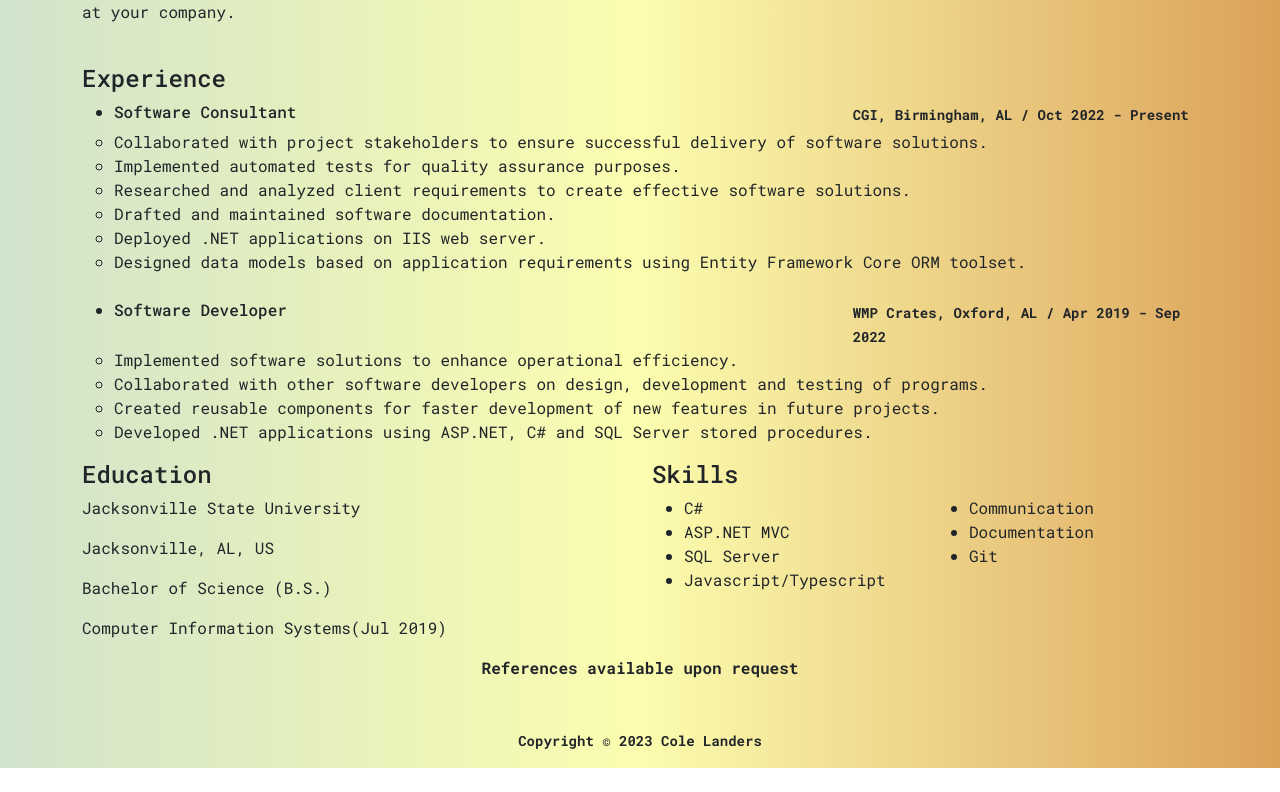
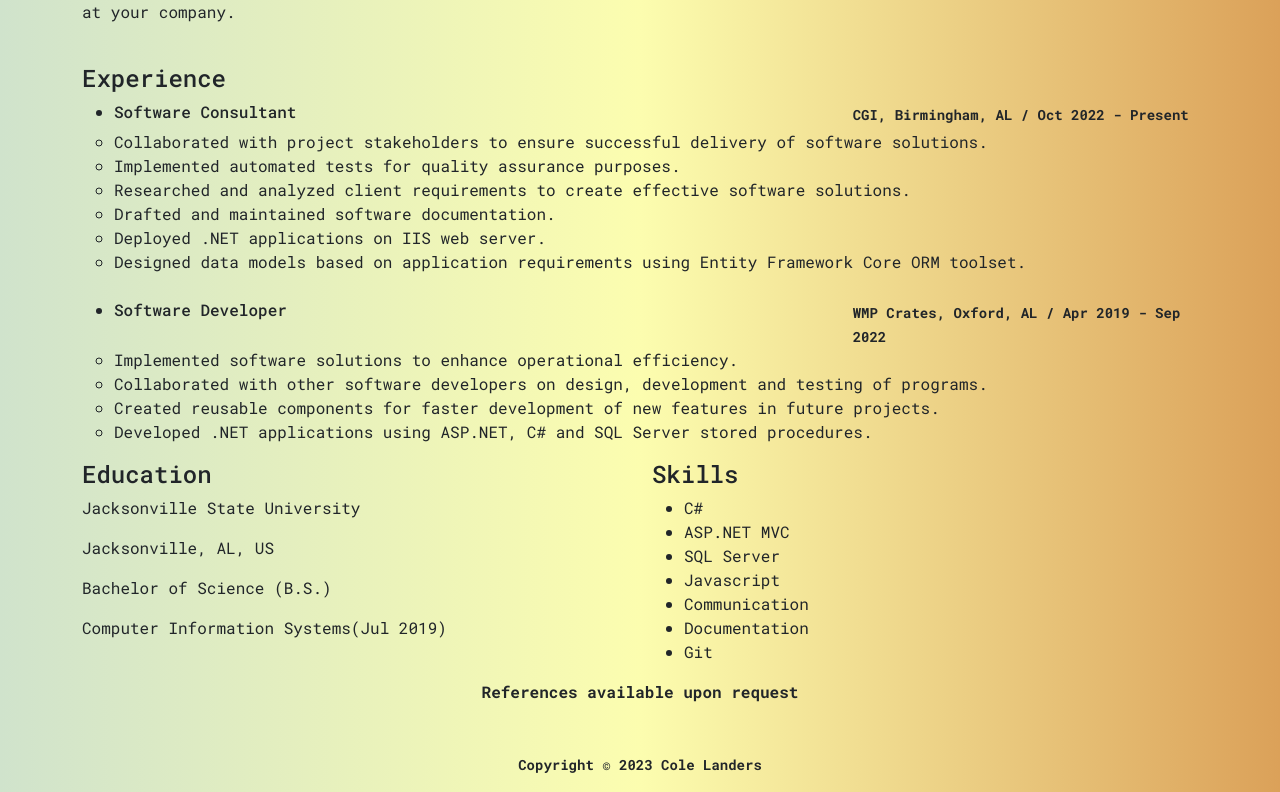
Before and after one commit to jlanders2/landers-portfolio, a Next.js app: page /resume in a window 1280 px wide. Shown: the part 499-1291 px from the top of the page. Before the commit the page ends 1267 px from the top, so only its background shows below. Built offline with nearby package versions, Linux system fonts and the light colour scheme.

Commit message:
fix overflow

```diff
--- a/src/app/about/page.js
+++ b/src/app/about/page.js
@@ -39,7 +39,7 @@ export default function About() {
         </section>
         <br/>
         <section className="d-flex justify-content-center">
-            <Image src="/about.jpg" width={640} height={480} alt="Picture of John Landers"/>
+            <Image className="img-fluid" src="/about.jpg" width={640} height={480} alt="Picture of John Landers"/>
         </section>
     </div>;
 }
--- a/src/app/resume/page.js
+++ b/src/app/resume/page.js
@@ -72,11 +72,7 @@ export default function Resume() {
                             <li>C#</li>
                             <li>ASP.NET MVC</li>
                             <li>SQL Server</li>
-                            <li>Javascript/Typescript</li>
-                        </ul>
-                    </div>
-                    <div className="col-6">
-                        <ul>
+                            <li>Javascript</li>
                             <li>Communication</li>
                             <li>Documentation</li>
                             <li>Git</li>
```
